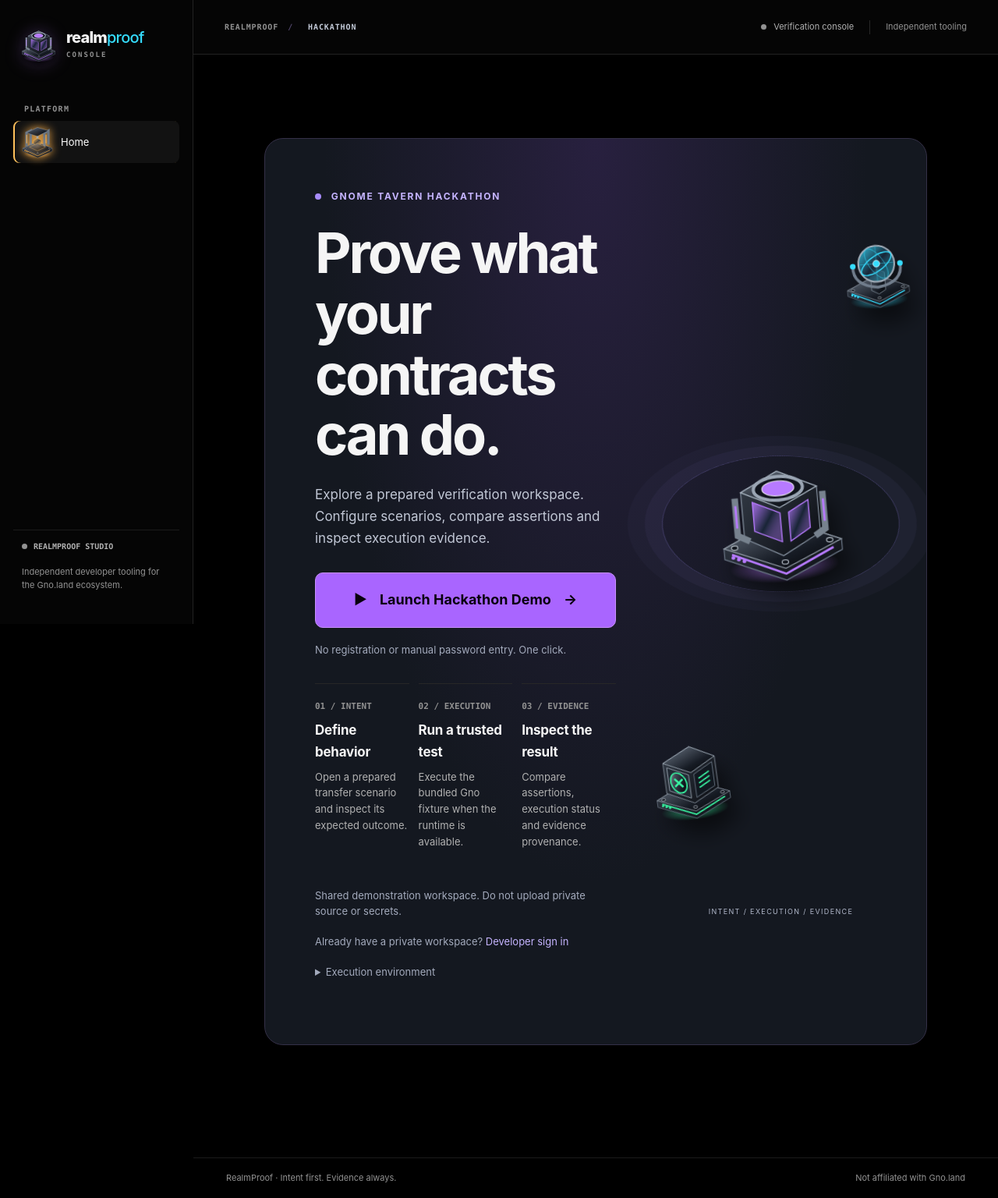
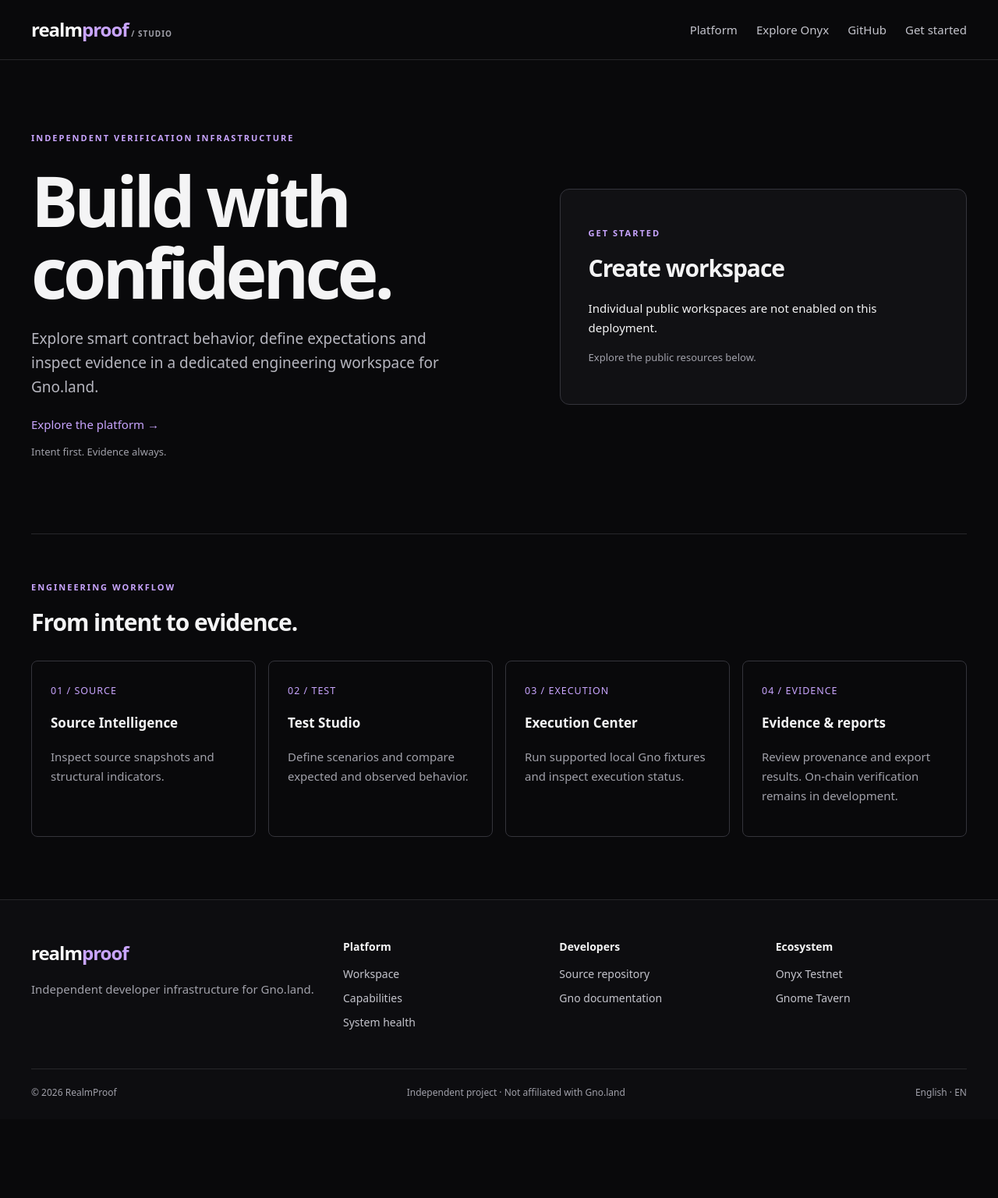
Before and after one commit to helijunior4545-glitch/RealmProof, a Django app: page /studio/ in a window 1280 px wide. Shown: the whole page at 78% size. After the commit the page ends 1408 px from the top, so only its background shows below. Run offline with Django 5.2, Linux system fonts and the light colour scheme; parts of the project's set-up code (start-up, migrations or seed data) failed here and were passed over.

Commit message:
feat: introduce public institutional landing and editable isolated workspace setup

```diff
--- a/studio/guest.py
+++ b/studio/guest.py
@@ -1,6 +1,8 @@
 """Public demo entry with server-side credentials and fail-closed authorization."""
 import os
 import logging
+import secrets
+from django import forms
 from django.contrib.auth import authenticate, login
 from django.contrib import messages
 from django.shortcuts import redirect, render
@@ -10,18 +12,28 @@ from .models import Membership
 
 logger = logging.getLogger(__name__)
 
+class WorkspaceForm(forms.Form):
+    name = forms.CharField(max_length=120, label="Workspace name")
+    description = forms.CharField(max_length=500, widget=forms.Textarea(attrs={"rows": 3}))
+    starter = forms.ChoiceField(choices=[("transfer", "Transfer verification lab"), ("empty", "Empty project")])
+
+def suggested_form():
+    return WorkspaceForm(initial={"name": secrets.choice(["Atlas", "Orion", "Meridian", "Vector", "Nova"]) + " Verification " + secrets.token_hex(2).upper(),
+        "description": "Explore contract behavior, define expectations and inspect reproducible evidence.", "starter": "transfer"})
+
 @never_cache
 @require_GET
 def entry(request):
-    if request.user.is_authenticated:
-        return redirect("studio:dashboard")
-    return render(request, "studio/guest_entry.html", {"isolated_guest": os.getenv("REALMPROOF_ISOLATED_GUESTS") == "1"})
+    return render(request, "studio/guest_entry.html", {"form": suggested_form(), "isolated_guest": os.getenv("REALMPROOF_ISOLATED_GUESTS") == "1"})
 
 @never_cache
 @require_POST
 def start(request):
     if request.user.is_authenticated:
         return redirect("studio:dashboard")
+    form = WorkspaceForm(request.POST) if request.POST.get("name") is not None else suggested_form()
+    if form.is_bound and not form.is_valid():
+        return render(request, "studio/guest_entry.html", {"form": form, "isolated_guest": os.getenv("REALMPROOF_ISOLATED_GUESTS") == "1"}, status=400)
     username = os.getenv("REALMPROOF_DEMO_USERNAME", "")
     password = os.getenv("REALMPROOF_DEMO_PASSWORD", "")
     user = authenticate(request, username=username, password=password) if username == "hackathon_demo_public" and password else None
@@ -30,7 +42,7 @@ def start(request):
         if len(memberships) == 1 and memberships[0].organization.slug.startswith("review-") and memberships[0].role == "editor":
             if os.getenv("REALMPROOF_ISOLATED_GUESTS") == "1":
                 from .guest_provisioning import provision
-                result = provision(user)
+                result = provision(user, **(form.cleaned_data if form.is_bound else form.initial))
                 if result is None:
                     messages.error(request, "Guest capacity reached. Please try again later.")
                     return redirect("studio:public_demo")
--- a/studio/templates/studio/dashboard.html
+++ b/studio/templates/studio/dashboard.html
@@ -27,7 +27,7 @@
     <div class="empty-state"><span class="empty-icon">⬡</span><h3>No workspaces yet</h3><p>Create an organization to start building reproducible scenarios.</p></div>
   {% endfor %}
 </div>
-{% if user.username != "hackathon_demo_public" %}<details class="panel create-workspace"><summary class="disclosure-title">Create a private workspace</summary><section aria-labelledby="workspace-heading">
+{% if user.username != "hackathon_demo_public" and not request.session.realmproof_guest %}<details class="panel create-workspace"><summary class="disclosure-title">Create a private workspace</summary><section aria-labelledby="workspace-heading">
   <div class="panel-head"><div><span class="eyebrow">GET STARTED</span><h2 id="workspace-heading">New workspace</h2></div><span class="muted-tag">STEP 01</span></div>
   <p class="helper">Keep projects, testing data, and members separated by organization.</p>
   <form method="post" action="{% url 'studio:create_organization' %}" class="inline-create">
--- a/studio/templates/studio/guest_entry.html
+++ b/studio/templates/studio/guest_entry.html
@@ -1,19 +1,12 @@
-{% extends "studio/base.html" %}
-{% block title %}Launch Demo{% endblock %}
-{% block context_label %}HACKATHON{% endblock %}
-{% block content %}
-<section class="jury-hero rp-landing"><div class="rp-hero-art" aria-hidden="true"><div class="rp-rings"></div><span class="rp-object rp-cube" aria-hidden="true"><i></i><b></b><em></em></span><span class="rp-object rp-orbit" aria-hidden="true"><i></i><b></b><em></em></span><span class="rp-object rp-vault" aria-hidden="true"><i></i><b></b><em></em></span><span class="rp-art-label">INTENT / EXECUTION / EVIDENCE</span></div>
-<div class="jury-kicker"><span class="jury-dot"></span> GNOME TAVERN HACKATHON</div>
-<h1>Prove what your<br>contracts can do.</h1>
-<p class="jury-lead">Explore a prepared verification workspace. Configure scenarios, compare assertions and inspect execution evidence.</p>
-<form method="post" action="{% url 'studio:guest_start' %}" class="jury-launch" data-pending-label="Preparing workspace…">{% csrf_token %}<button type="submit" class="jury-cta"><span aria-hidden="true">▶</span> Launch Hackathon Demo <span aria-hidden="true">→</span></button></form>
-<p class="jury-note">No registration or manual password entry. One click.</p>
-<div class="rp-jury-journey" aria-label="Review journey">
-<article><span>01 / INTENT</span><h2>Define behavior</h2><p>Open a prepared transfer scenario and inspect its expected outcome.</p></article>
-<article><span>02 / EXECUTION</span><h2>Run a trusted test</h2><p>Execute the bundled Gno fixture when the runtime is available.</p></article>
-<article><span>03 / EVIDENCE</span><h2>Inspect the result</h2><p>Compare assertions, execution status and evidence provenance.</p></article>
-</div><p class="jury-note">{% if isolated_guest %}Individual temporary workspace. Access expires after one hour.{% else %}Shared demonstration workspace.{% endif %} Do not upload private source or secrets.</p>
-<p class="jury-secondary">Already have a private workspace? <a href="{% url 'login' %}">Developer sign in</a></p>
-<details class="jury-details"><summary>Execution environment</summary><p>Local Gno execution requires the CLI. Testnet integration is pending. The <a href="{% url 'studio:reference_demo' %}">reference simulation</a> is a separate Python model, not on-chain evidence.</p></details>
-</section>
-{% endblock %}
+{% load static %}
+<!doctype html>
+<html lang="en"><head><meta charset="utf-8"><meta name="viewport" content="width=device-width, initial-scale=1"><meta name="color-scheme" content="dark"><title>RealmProof · Verification infrastructure</title><link rel="stylesheet" href="{% static 'studio/public.css' %}"><script defer src="{% static 'studio/interactions.js' %}"></script></head>
+<body class="rp-public"><a class="rp-skip-link" href="#main-content">Skip to main content</a>
+<header class="public-header"><div class="public-wrap public-nav"><a class="public-brand" href="{% url 'studio:public_demo' %}">realm<span>proof</span><small> / STUDIO</small></a><nav aria-label="Public navigation"><a href="#capabilities">Platform</a><a href="https://onyx.testnets.gno.land/">Explore Onyx</a><a href="https://github.com/helijunior4545-glitch/RealmProof">GitHub</a>{% if user.is_authenticated %}<a href="{% url 'studio:dashboard' %}">My workspace</a>{% else %}<a href="#workspace">Get started</a>{% endif %}</nav></div></header>
+<main id="main-content" tabindex="-1" class="public-wrap">
+{% for message in messages %}<p role="status" class="public-notice">{{ message }}</p>{% endfor %}
+<section class="public-hero"><div><p class="public-kicker">INDEPENDENT VERIFICATION INFRASTRUCTURE</p><h1>Build with<br>confidence.</h1><p class="public-lead">Explore smart contract behavior, define expectations and inspect evidence in a dedicated engineering workspace for Gno.land.</p><a href="#capabilities">Explore the platform →</a><p class="public-meta">Intent first. Evidence always.</p></div>
+<section id="workspace" class="public-panel"><p class="public-kicker">GET STARTED</p><h2>Create workspace</h2>{% if user.is_authenticated %}<p>Your current session is ready.</p><a href="{% url 'studio:dashboard' %}">Open workspace →</a>{% elif isolated_guest %}<p>Start with editable suggestions. No account required.</p><form method="post" action="{% url 'studio:guest_start' %}" class="jury-launch" data-pending-label="Preparing workspace…">{% csrf_token %}{{ form.as_p }}<button type="submit">Create Workspace</button></form><a href="{% url 'studio:public_demo' %}#workspace">Generate new suggestions</a><p class="public-meta">Temporary isolated session · One hour. Do not upload private source or secrets.</p>{% else %}<p>Individual public workspaces are not enabled on this deployment.</p><p class="public-meta">Explore the public resources below.</p>{% endif %}</section></section>
+<section id="capabilities" class="public-section"><p class="public-kicker">ENGINEERING WORKFLOW</p><h2>From intent to evidence.</h2><div class="public-grid"><article><small>01 / SOURCE</small><h3>Source Intelligence</h3><p>Inspect source snapshots and structural indicators.</p></article><article><small>02 / TEST</small><h3>Test Studio</h3><p>Define scenarios and compare expected and observed behavior.</p></article><article><small>03 / EXECUTION</small><h3>Execution Center</h3><p>Run supported local Gno fixtures and inspect execution status.</p></article><article><small>04 / EVIDENCE</small><h3>Evidence & reports</h3><p>Review provenance and export results. On-chain verification remains in development.</p></article></div></section>
+</main>
+<footer class="public-footer"><div class="public-wrap"><div class="public-footer-grid"><div><a class="public-brand" href="{% url 'studio:public_demo' %}">realm<span>proof</span></a><p>Independent developer infrastructure for Gno.land.</p></div><div><h3>Platform</h3><a href="#workspace">Workspace</a><a href="#capabilities">Capabilities</a><a href="{% url 'studio:health' %}">System health</a></div><div><h3>Developers</h3><a href="https://github.com/helijunior4545-glitch/RealmProof">Source repository</a><a href="https://docs.gno.land/">Gno documentation</a></div><div><h3>Ecosystem</h3><a href="https://onyx.testnets.gno.land/">Onyx Testnet</a><a href="https://dorahacks.io/hackathon/gnome-tavern/detail">Gnome Tavern</a></div></div><div class="public-footer-bottom"><span>© 2026 RealmProof</span><span>Independent project · Not affiliated with Gno.land</span><span>English · EN</span></div></div></footer></body></html>
```
Also changed, not shown: browser_tests/test_workspace.py (+4 -4 lines), docs/OPEN_WORKSPACE.md (added, +3 -0 lines), studio/guest_provisioning.py (+4 -4 lines), studio/static/studio/public.css (added, +1 -0 lines).
